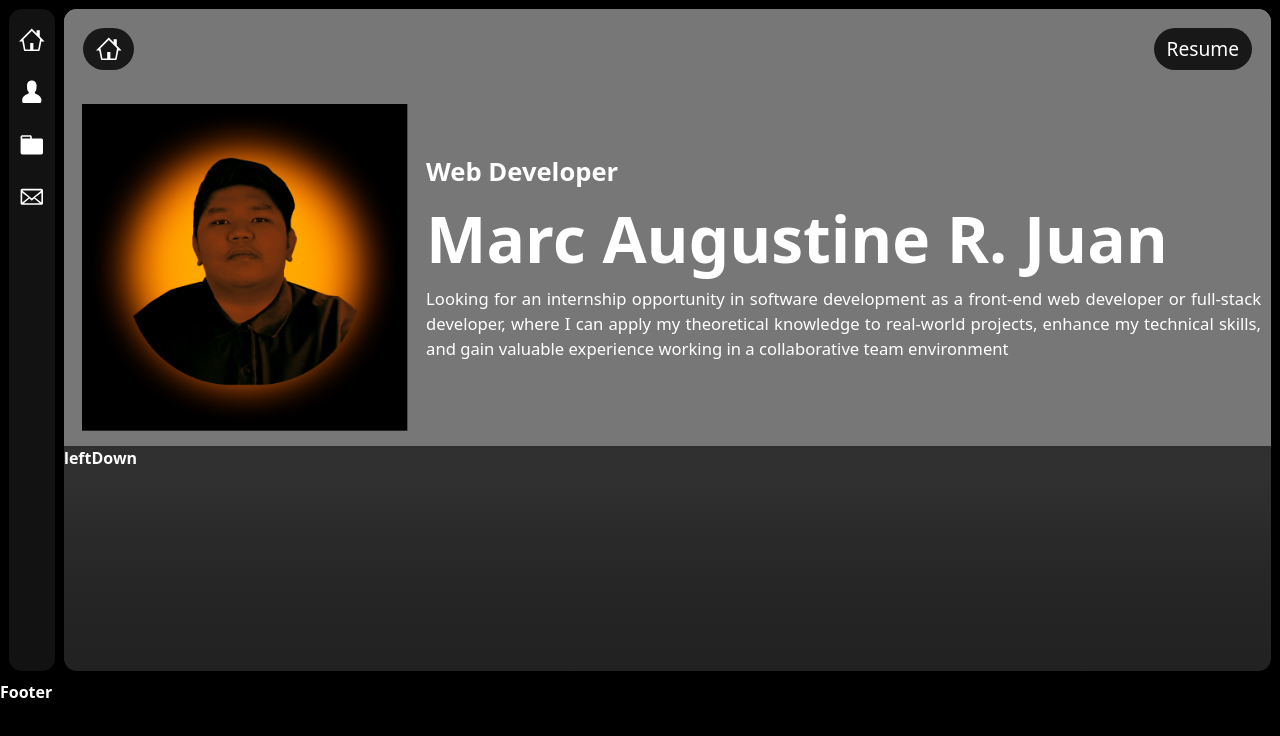
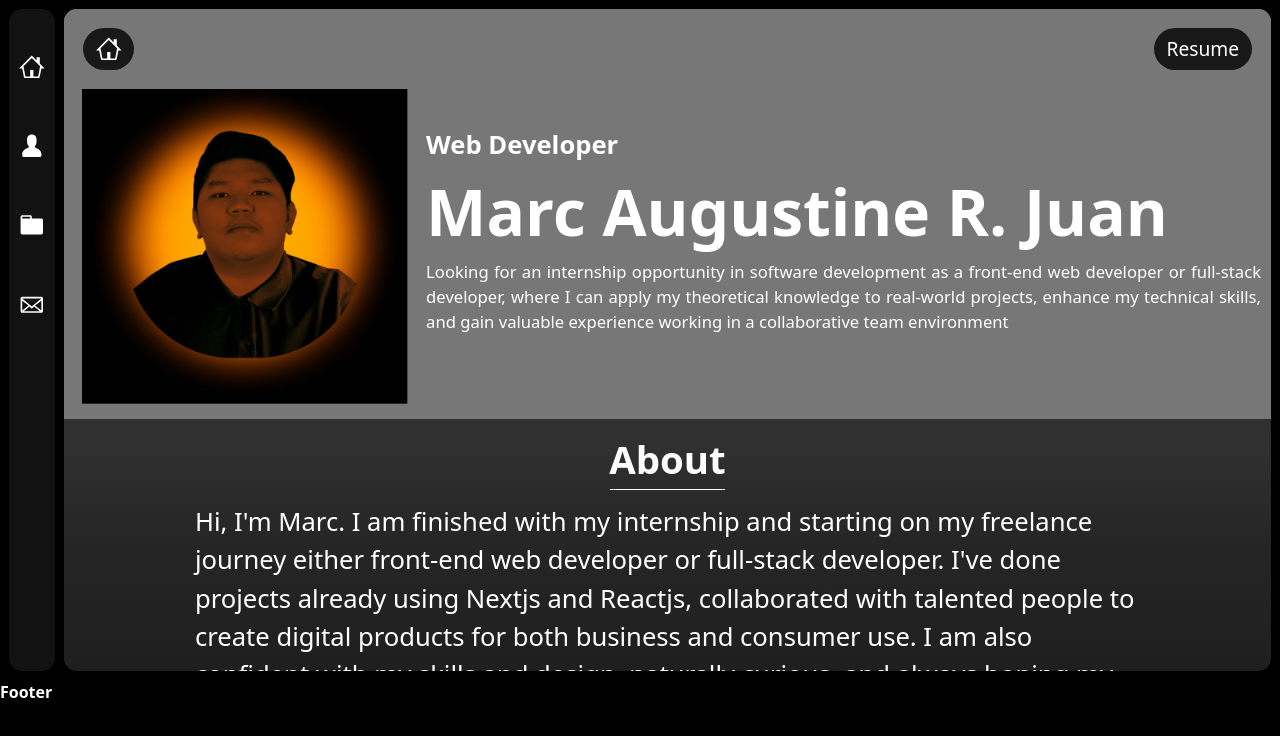
Before and after one commit to Mac12880/nextPortfolio, a Next.js app: page / in a window 1280 px wide. Shown: the top 736 px of the page. Built offline with nearby package versions, Linux system fonts and the light colour scheme.

Commit message:
add items on rchero2

```diff
--- a/pages/index.js
+++ b/pages/index.js
@@ -1,5 +1,6 @@
 import Head from "next/head";
 import Image from "next/image";
+import Link from "next/link";
 import {
   GoHome,
   GoHomeFill,
@@ -12,35 +13,131 @@ import {
 
 const content = [
   {
+    id: 1,
     title: "Home",
     link: "/",
     icon: <GoHome />,
     iconActive: <GoHomeFill />,
   },
   {
+    id: 2,
     title: "About Me",
-    link: "/",
+    link: "/about.me",
     icon: <GoPerson />,
     iconActive: <GoPersonFill />,
   },
   {
+    id: 3,
     title: "Projects",
-    link: "/",
+    link: "/projects",
     icon: <GoFileDirectory />,
     iconActive: <GoFileDirectoryFill />,
   },
   {
+    id: 4,
     title: "Contacts",
-    link: "/",
+    link: "/contacts",
     icon: <GoMail />,
     iconActive: <GoMail />,
   },
 ];
 
 const MenuItem = ({ title, link, icon }) => {
-  return <div className="sidebarIcons">{icon}</div>;
+  return (
+    <Link href={link}>
+      <div className="sidebarIcons">{icon}</div>
+    </Link>
+  );
 };
 
+const skills = [
+  {
+    id: 1,
+    title: "HTML",
+    percentage: 95,
+  },
+  {
+    id: 2,
+    title: "CSS",
+    percentage: 95,
+  },
+  {
+    id: 3,
+    title: "JavaScript",
+    percentage: 80,
+  },
+  {
+    id: 4,
+    title: "React.js",
+    percentage: 80,
+  },
+  {
+    id: 5,
+    title: "Node.js",
+    percentage: 50,
+  },
+  {
+    id: 6,
+    title: "Next.js",
+    percentage: 90,
+  },
+  {
+    id: 7,
+    title: "UI Design",
+    percentage: 80,
+  },
+  {
+    id: 8,
+    title: "Figma",
+    percentage: 90,
+  },
+];
+
+const SkillsItem = ({ title, percentage }) => {
+  return (
+    <div
+      className="flex justify-center flex-row"
+      style={{
+        backgroundColor: "#999999",
+        width: "80%",
+        height: "auto",
+        marginTop: "5px",
+        borderRadius: "1vw",
+      }}
+    >
+      <div
+        className="flex justify-center "
+        style={{
+          width: "20%",
+          background: "orange",
+          borderRadius: "1vw 0 0 1vw",
+        }}
+      >
+        <p className="" style={{ fontSize: "3vw" }}>
+          {title}
+        </p>
+      </div>
+      <div className="" style={{ width: "70%" }}>
+        <div
+          className=""
+          style={{ backgroundColor: "yellow", width: `${percentage}%` }}
+        >
+          <p
+            className=""
+            style={{ color: "yellow", fontSize: "3vw", textAlign: "left" }}
+          >
+            {percentage}%
+          </p>
+        </div>
+      </div>
+      <div className="flex justify-center" style={{ width: "10%" }}>
+        <p className="" style={{ fontSize: "3vw" }}>
+          {percentage}%
+        </p>
+      </div>
+    </div>
+  );
+};
 export default function Home() {
   return (
     <>
@@ -64,7 +161,7 @@ export default function Home() {
             </div>
           </div>
           <div className="right dark">
-            <div className="rightContent">
+            <div className="rightHeader">
               <div className="rcHeader">
                 <div className="rcHeaderIcon">
                   <GoHome />
@@ -73,6 +170,16 @@ export default function Home() {
                   <p>Resume</p>
                 </div>
               </div>
+            </div>
+            <div className="rightContent">
+              {/* <div className="rcHeader">
+                <div className="rcHeaderIcon">
+                  <GoHome />
+                </div>
+                <div className="rcHeaderButton">
+                  <p>Resume</p>
+                </div>
+              </div> */}
               <div className="rchero1">
                 <div className="rchero1left">
                   <img
@@ -95,7 +202,49 @@ export default function Home() {
                 </div>
               </div>
               <div className="rchero2">
-                <b className="text-white">leftDown</b>
+                <div className="flex justify-center" style={{ width: "100%" }}>
+                  <div
+                    className="flex justify-center"
+                    style={{ width: "9vw", borderBottom: "1px solid white" }}
+                  >
+                    <b className="text-white" style={{ fontSize: "3vw" }}>
+                      About
+                    </b>
+                  </div>
+                </div>
+
+                <div className="flex justify-center">
+                  <p className="rcHero2AboutMe text-white">
+                    Hi, I'm Marc. I am finished with my internship and starting
+                    on my freelance journey either front-end web developer or
+                    full-stack developer. I've done projects already using
+                    Nextjs and Reactjs, collaborated with talented people to
+                    create digital products for both business and consumer use.
+                    I am also confident with my skills and design, naturally
+                    curious, and always honing my technical and designing
+                    skills.
+                  </p>
+                </div>
+                <div className="flex justify-center" style={{ width: "100%" }}>
+                  <div
+                    className="flex justify-center"
+                    style={{ width: "9vw", borderBottom: "1px solid white" }}
+                  >
+                    <b className="text-white" style={{ fontSize: "3vw" }}>
+                      Skills
+                    </b>
+                  </div>
+                </div>
+                <div
+                  className="flex justify-center items-center flex-col"
+                  style={{
+                    marginTop: "10px",
+                  }}
+                >
+                  {skills.map((item) => {
+                    return <SkillsItem {...item} key={item.id}></SkillsItem>;
+                  })}
+                </div>
               </div>
             </div>
           </div>
--- a/styles/index.css
+++ b/styles/index.css
@@ -29,11 +29,17 @@ width: 95%;
 /* padding: 10px 10px 10px 0; */
 padding: 0.7vw 0.7vw 0.7vw 0;
 }
+.rightHeader{
+  background-color: #777777;
+  border-radius: 1vw 1vw 0 0 ;
+  height: 8%;
+}
 .rightContent{
   background-color: #777777;
   /* border-radius: 10px; */
-border-radius: 1vw;
-height: 100%;
+  border-radius: 0 0 1vw 1vw;
+  /* height: 89.7%; */
+  height: 92%;
   overflow-y: scroll;
   overflow-x: hidden;
   white-space: nowrap;
@@ -48,6 +54,8 @@ white-space: nowrap;
   position: -webkit-sticky; /* Safari */
   position: sticky;
   top: 0;
+
+  border-radius: 1vw 1vw 0 0;
 }
 .rcHeaderIcon{
   display: flex;
@@ -75,7 +83,7 @@ white-space: nowrap;
   width: 100%;
   height: auto;
   background-color: #777777;
-  border-radius: 10px;
+  /* border-radius: 10px; */
   display: flex;
 }
 .rchero1left{
@@ -125,14 +133,16 @@ white-space: nowrap;
 
 .rchero2{
   width: 100%;
+  padding: 1vw 1vw 1vw 1vw;
   height: auto;
-  height: 1000px;
+  /* height: 1000px; */
   background: rgb(0,0,0);
   background: linear-gradient(180deg, rgba(0,0,0,0.6) 0%, rgba(18,18,18,0.7) 3%, rgba(18,18,18,0.8) 13%, rgba(18,18,18,0.9) 34%, rgba(18,18,18,1) 46%, rgba(18,18,18,1) 100%);
 }
 .leftContainer{
   display: flex;
   flex-direction: column;
+  /* justify-content: space-around; */
   align-items: center;
   background-color: #121212;
   width: auto;
@@ -145,8 +155,19 @@ background: linear-gradient(180deg, rgba(0,0,0,0.6) 0%, rgba(18,18,18,0.7) 3%, r
 .sidebarIcons{
   color: white;
   font-size: 2vw;
-  margin-top: 0.7vw;
-  padding-top: 0.7vw;
+  /* margin-top: 0.7vw; */
+  /* margin-top: 0.7vw; */
+  padding-top: 3.5vw;
   padding-bottom: 0.7vw;
   cursor: pointer;
 }
+
+.rcHero2AboutMe{
+  width: 80%;
+  color: #ffffff;
+  font-size: 2vw;
+  text-align: left;
+  padding-top: 1vw;
+  padding-bottom: 1vw;
+  white-space: pre-wrap;
+}
```
Lines whose indentation alone changed are shown as unchanged.
